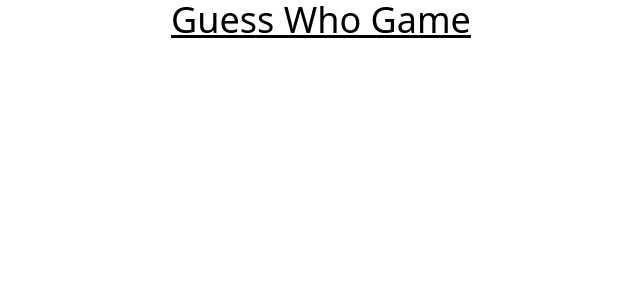
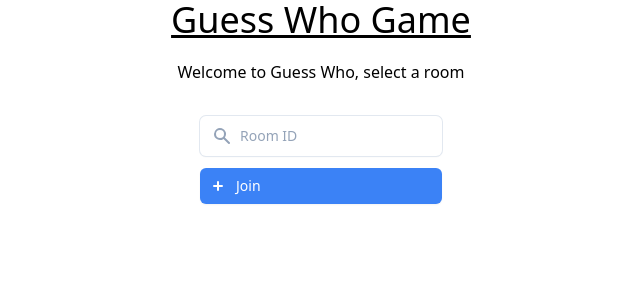
Before and after one commit to gabrielmarcano/guess-who, a React (Vite) app in the folder client/: page / in a window 1280 px wide. Shown: the top 300 px of the page, without its empty margins (319-959 px from the left). Built offline with nearby package versions, Linux system fonts and the light colour scheme; no server answers.

Commit message:
client: init service logic

```diff
--- a/client/src/App.tsx
+++ b/client/src/App.tsx
@@ -1,25 +1,26 @@
 import { useEffect, useState } from 'react'
 import { io } from 'socket.io-client'
+import { JoinRoom } from './components/joinRoom'
+import socketService from './services/socketService'
 
 function App() {
-  const connect = () => {
-    const socket = io('http://localhost:9000')
 
-    socket.on('connect', () => {
-      socket.emit("custom_event", {
-        name: "Gabriel",
-        age: 22
-      })
+  const connectSocket = async () => {
+    const socket = socketService.connect("http://localhost:9000").catch((err) => {
+      console.error("Error: ", err)
     })
   }
 
   useEffect(() => {
-    connect()
+    connectSocket()
   }, [])
 
   return (
-    <div className="text-center">
+    <div className="flex flex-col justify-center items-center">
       <h1 className='underline text-4xl'>Guess Who Game</h1>
+      <div>
+        <JoinRoom></JoinRoom>
+      </div>
     </div>
   )
 }
```
